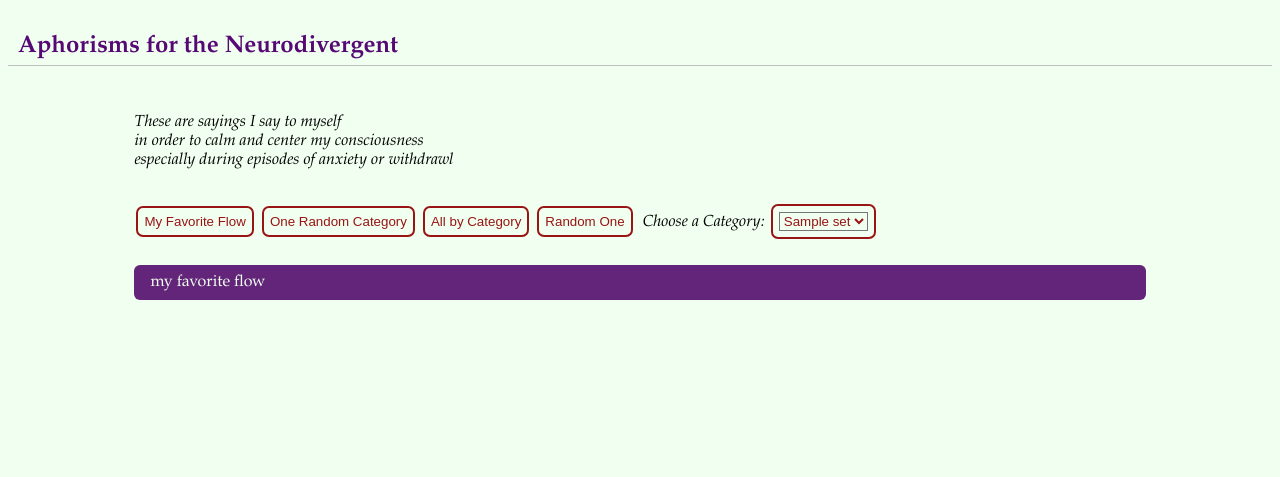
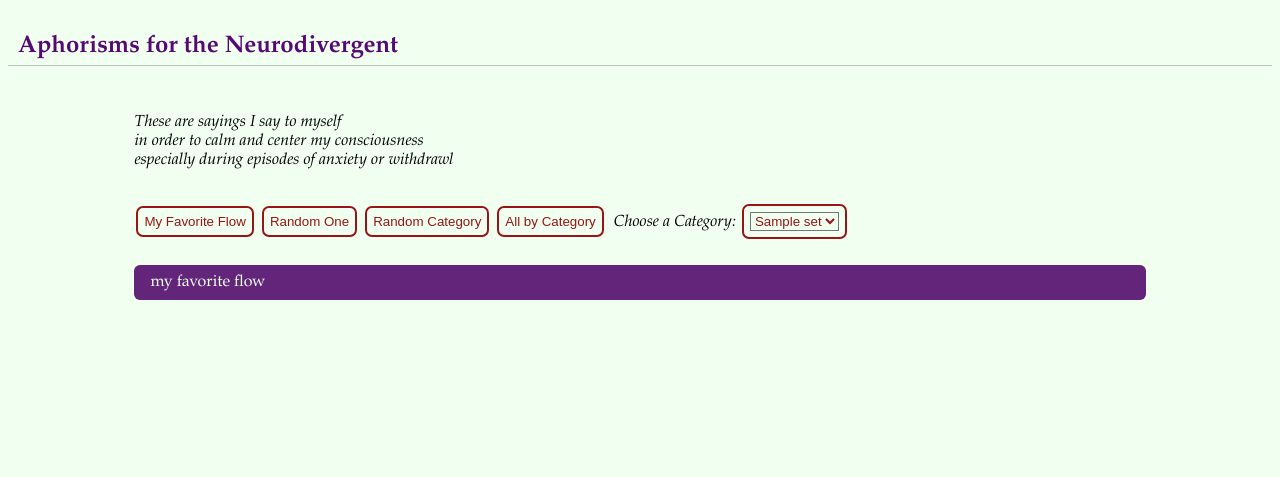
Before and after one commit to alanisaacs/alongthelonging, a Flask app: template aphorisms/templates/aphorisms.html in a window 1280 px wide. Shown: the part 78-555 px from the top of the page. Run offline with Flask 2, Linux system fonts and the light colour scheme; the template is opened without the code that fills it: most values are stand-ins (such as "Sample title", 1, 10 or a date in 2020).

Commit message:
Reordered buttons on aphos

```diff
--- a/aphorisms/templates/aphorisms.html
+++ b/aphorisms/templates/aphorisms.html
@@ -173,9 +173,9 @@
 
 	<div class=bar_action>
 		<button onclick="show_view('flow')">My Favorite Flow</button>
-		<button onclick="show_one_set_random()">One Random Category</button>
+		<button onclick="show_random_one()">Random One</button>
+		<button onclick="show_one_set_random()">Random Category</button>
 		<button onclick="show_all_by_set()">All by Category</button>
-		<button onclick="show_random_one()">Random One</button>
 		<p>Choose a Category:
 			<button id=select_set>
 				<script>show_set_selections()</script>
```
